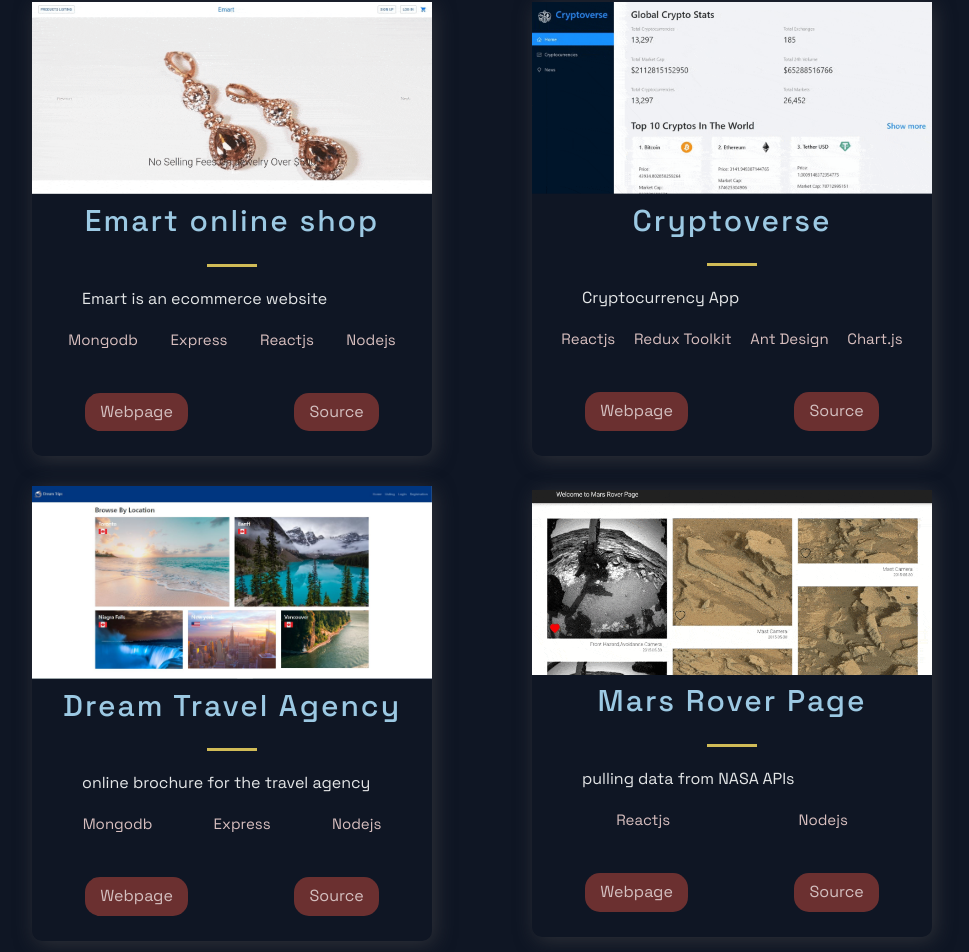
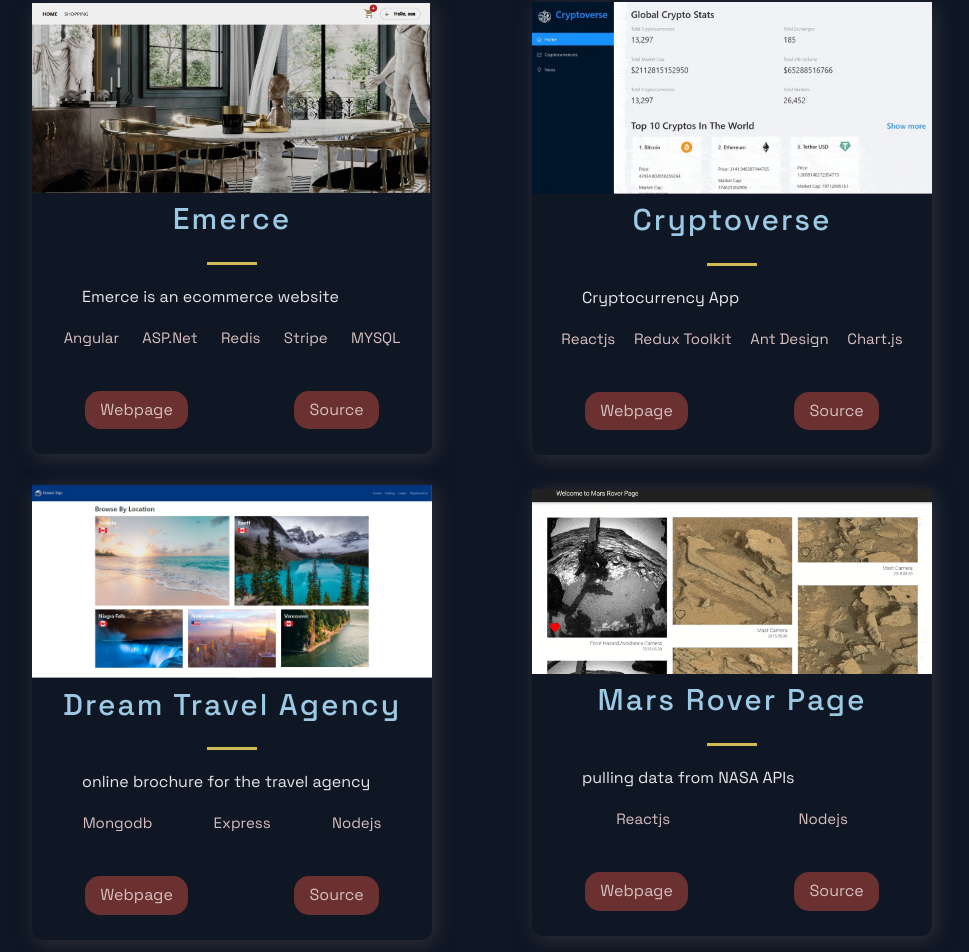
Before and after one commit to mahrokh-sadro/My-Portfolio-Website, a Next.js app: page / in a window 1280 px wide. Shown: the part 833-1785 px from the top of the page, without its empty margins (158-1127 px from the left). Built offline with nearby package versions, Linux system fonts and the light colour scheme.

Commit message:
updating

```diff
--- a/src/constants/constants.js
+++ b/src/constants/constants.js
@@ -1,14 +1,23 @@
 export const projects = [
+  // {
+  //   title: "Emart online shop",
+  //   description: "Emart is an ecommerce website",
+  //   image: "/images/3.gif",
+  //   tags: ["Mongodb", "Express", "Reactjs", "Nodejs"],
+  //   source: "https://github.com/mahrokh-sadro/myEmart-front.git",
+  //   visit: "https://eemart.netlify.app/",
+  //   id: 4,
+  // },
   {
-    title: "Emart online shop",
-    description: "Emart is an ecommerce website",
+    title: "Emerce",
+    description: "Emerce is an ecommerce website",
     image: "/images/3.gif",
-    tags: ["Mongodb", "Express", "Reactjs", "Nodejs"],
-    source: "https://github.com/mahrokh-sadro/myEmart-front.git",
-    visit: "https://eemart.netlify.app/",
+    tags: ["Angular", "ASP.Net", "Redis", "Stripe", "MYSQL"],
+    source: "https://github.com/mahrokh-sadro/ecommerce-ui.git",
+    visit:
+      "https://e-merce-gqaxdjf4a3abb9gn.canadacentral-01.azurewebsites.net",
     id: 4,
   },
-
   {
     title: "Cryptoverse",
     description: "Cryptocurrency App",
```
Also changed, not shown: public/images/3.gif.
